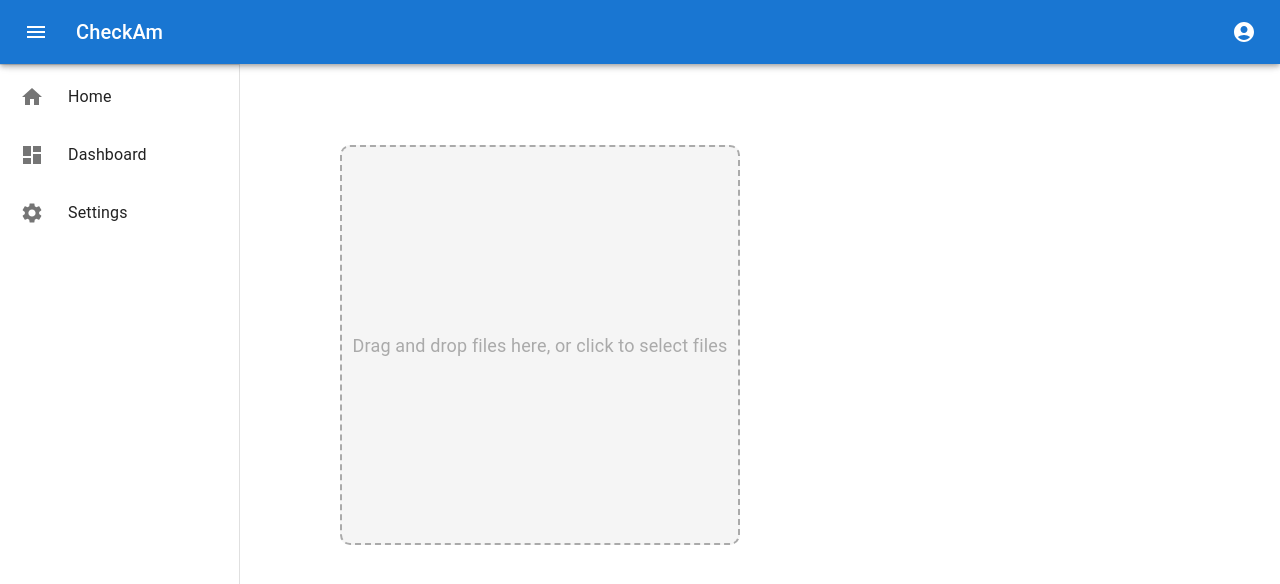
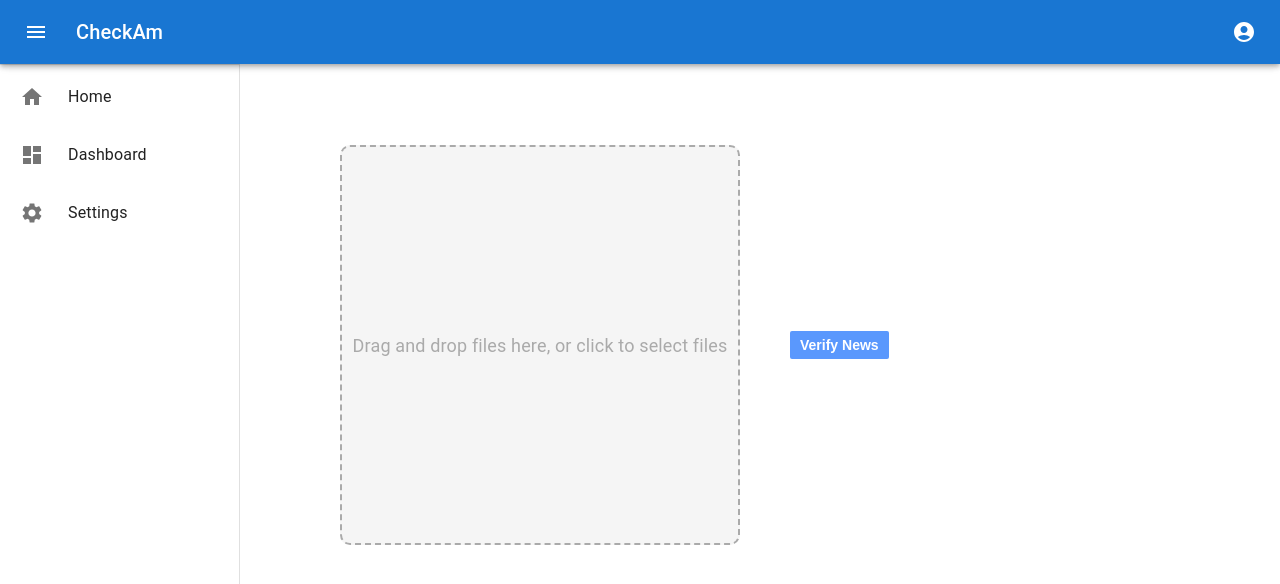
Before and after one commit to shelton15/fake-news, a React (Create React App) app: page / in a window 1280 px wide. Shown: the top 584 px of the page. Built offline with nearby package versions, Linux system fonts and the light colour scheme.

Commit message:
working on the verify button

```diff
--- a/src/Pages/Home.css
+++ b/src/Pages/Home.css
@@ -65,6 +65,8 @@ li button {
     color: #fff;
     border: none;
     border-radius: 2px;
+    margin-right: 5px ;
+    margin-left: 10px;
     font-size: 14px;
     font-weight: bold;
     padding: 6px 10px;
@@ -73,6 +75,23 @@ li button {
 
 li button:hover {
     background-color: #d32f2f;
+}
+
+.verify-button {
+    background-color: #5a98fd;
+    color: #fff;
+    border: none;
+    border-radius: 2px;
+    margin-right: 10px ;
+    /* margin-left: 1px; */
+    font-size: 14px;
+    font-weight: bold;
+    padding: 6px 10px;
+    transition: background-color 0.3s ease-in-out;
+}
+
+.verify-button:hover {
+    background-color: #487df8;
 }
 
 /* Preview */
--- a/src/Pages/Home.jsx
+++ b/src/Pages/Home.jsx
@@ -106,6 +106,12 @@ export default function Home() {
             </div>
           </div>
         )}
+
+        <div>
+          <ul>
+          <button className="verify-button">Verify News</button>
+          </ul>
+        </div>
       </Box>
     </>
   );
```
